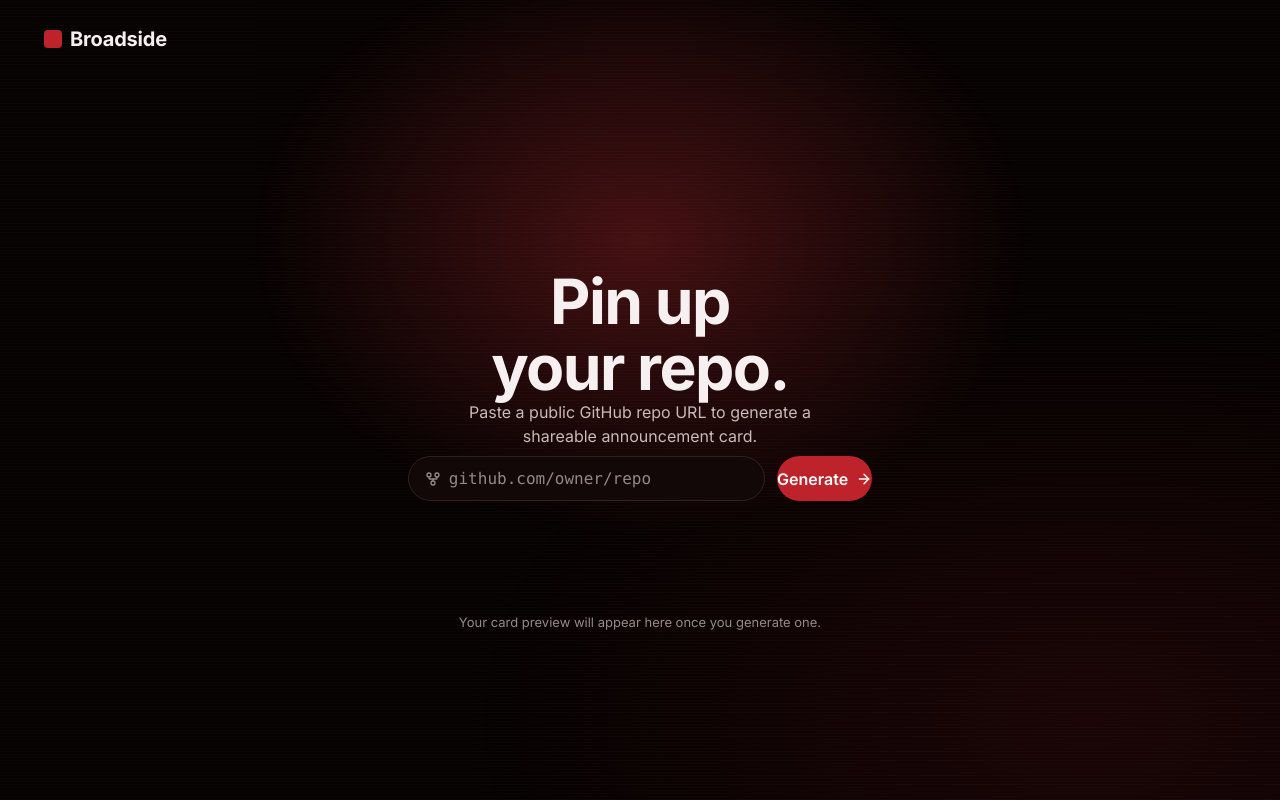
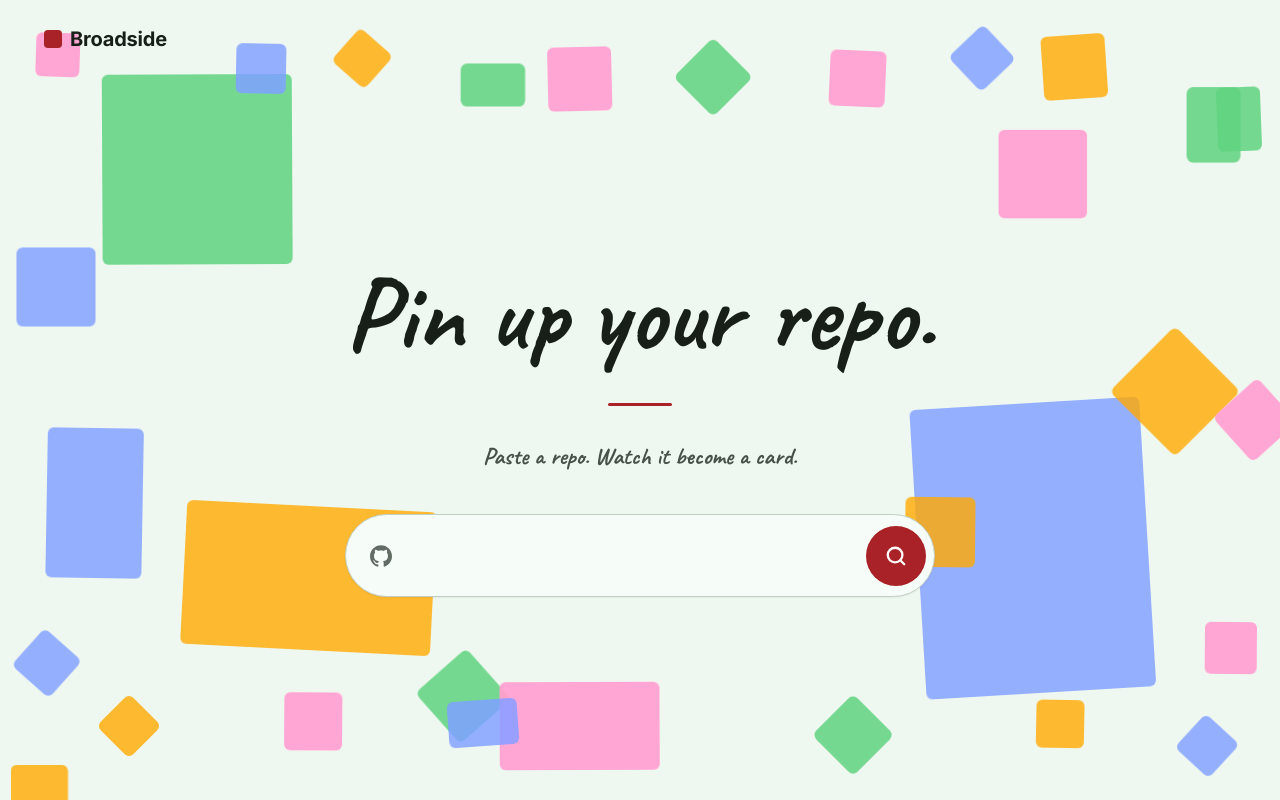
Before and after one commit to CyrilBaah/broadside, a Next.js app: page / in a window 1280 px wide. Built offline with nearby package versions, Linux system fonts and the light colour scheme.

Commit message:
Redesign the landing hero and search bar with handwritten type and a fused GitHub-icon pill

```diff
--- a/src/app/(config-ui)/page.module.css
+++ b/src/app/(config-ui)/page.module.css
@@ -14,63 +14,29 @@
   overflow: hidden;
 }
 
-/* Landing is a deliberate, scoped departure from the product register's
-   restrained light/dark theme: a fixed dark "stage" moment independent of
-   the tool's own theme toggle (which only governs the editor below). */
 .page[data-stage="editor"] {
   background:
     radial-gradient(1100px 700px at 12% -10%, oklch(80% 0.05 var(--hue-ink) / 0.5), transparent 60%),
     var(--bg);
 }
 
+/* Landing gets its own light, sage-tinted stage (the anchor hue from the
+   mosaic palette the drifting shapes pull their colors from) rather than
+   the editor's ink-red-tinted neutrals — the CTA/logo keep --hue-ink so red
+   still reads as the one deliberate brand accent against the soft green. */
 .page[data-stage="landing"] {
-  --bg: oklch(10% 0.014 var(--hue-ink));
-  --surface: oklch(15% 0.018 var(--hue-ink));
-  --surface-2: oklch(19% 0.02 var(--hue-ink));
-  --border: oklch(27% 0.022 var(--hue-ink));
-  --border-strong: oklch(34% 0.026 var(--hue-ink));
-  --ink: oklch(96% 0.006 var(--hue-ink));
-  --ink-muted: oklch(80% 0.014 var(--hue-ink));
-  --ink-faint: oklch(64% 0.017 var(--hue-ink));
-  --accent: oklch(52% 0.19 var(--hue-ink));
-  --accent-strong: oklch(60% 0.18 var(--hue-ink));
-  --accent-on: oklch(99% 0.004 var(--hue-ink));
-  --danger: oklch(70% 0.16 22);
-  color-scheme: dark;
+  --hue-stage: 150;
+  --bg: oklch(97% 0.014 var(--hue-stage));
+  --surface: oklch(94% 0.018 var(--hue-stage));
+  --surface-2: oklch(90% 0.022 var(--hue-stage));
+  --raised: oklch(98.5% 0.01 var(--hue-stage));
+  --border: oklch(84% 0.02 var(--hue-stage));
+  --border-strong: oklch(74% 0.024 var(--hue-stage));
+  --ink: oklch(23% 0.014 var(--hue-stage));
+  --ink-muted: oklch(42% 0.016 var(--hue-stage));
+  --ink-faint: oklch(52% 0.017 var(--hue-stage));
   background: var(--bg);
   overflow: hidden;
-}
-
-.stageGlow {
-  position: absolute;
-  inset: 0;
-  z-index: 0;
-  pointer-events: none;
-  background:
-    radial-gradient(
-      560px 420px at 50% 30%,
-      oklch(58% 0.2 var(--hue-ink) / 0.35),
-      transparent 70%
-    ),
-    radial-gradient(900px 600px at 85% 90%, oklch(50% 0.18 var(--hue-ink) / 0.14), transparent 70%),
-    repeating-linear-gradient(
-      0deg,
-      oklch(100% 0 0 / 0.025) 0px,
-      oklch(100% 0 0 / 0.025) 1px,
-      transparent 1px,
-      transparent 3px
-    );
-  animation: stage-breathe 10s var(--ease-out-quart) infinite;
-}
-
-@keyframes stage-breathe {
-  0%,
-  100% {
-    opacity: 1;
-  }
-  50% {
-    opacity: 0.8;
-  }
 }
 
 .header {
@@ -137,9 +103,9 @@
   display: flex;
   flex-direction: column;
   align-items: center;
-  gap: var(--space-5);
+  gap: var(--space-8);
   text-align: center;
-  max-width: 46ch;
+  max-width: 64ch;
   margin: var(--space-12) auto;
   animation: intro-rise 700ms var(--ease-out-quart) both;
 }
@@ -156,61 +122,79 @@
 }
 
 .title {
-  font-size: clamp(2.5rem, 1.5rem + 3vw, 4.25rem);
-  letter-spacing: -0.025em;
-  line-height: 1.05;
+  font-family: var(--font-script);
+  font-size: clamp(4rem, 2.75rem + 6vw, 6.5rem);
+  font-weight: 700;
+  letter-spacing: 0;
+  line-height: 1.1;
   color: var(--ink);
   text-wrap: balance;
 }
 
-.subtitle {
-  font-size: var(--text-base);
-  color: var(--ink-muted);
-  max-width: 38ch;
+.rule {
+  width: 64px;
+  height: 3px;
+  background: var(--accent);
+  border-radius: var(--radius-full);
 }
 
+.subtitle {
+  font-family: var(--font-script);
+  font-size: 1.5rem;
+  font-weight: 700;
+  color: var(--ink-muted);
+  max-width: 46ch;
+}
+
+/* A single fused control rather than a pill input + a separate floating
+   button — the submit button sits inset inside the same bar so the whole
+   thing reads as one decisive instrument, not two stacked controls. */
 .form {
   display: flex;
-  gap: var(--space-3);
+  align-items: center;
+  gap: var(--space-4);
   width: 100%;
+  max-width: 42rem;
   margin-top: var(--space-2);
+  padding: var(--space-2) var(--space-2) var(--space-2) var(--space-6);
+  background: var(--raised);
+  border: 1px solid var(--border);
+  border-radius: var(--radius-full);
+  box-shadow: var(--shadow-sm);
+  transition:
+    border-color var(--duration-fast) var(--ease-out-quart),
+    box-shadow var(--duration-fast) var(--ease-out-quart);
 }
 
-.inputRow {
-  flex: 1;
-  min-width: 0;
-  display: flex;
-  align-items: center;
-  gap: var(--space-2);
-  padding: 0 var(--space-4);
-  background: var(--surface);
-  border: 1px solid var(--border);
-  border-radius: var(--radius-full);
-  transition: border-color var(--duration-fast) var(--ease-out-quart);
+.form:hover {
+  border-color: var(--border-strong);
+  box-shadow: var(--shadow-md);
 }
 
-.inputRow:hover {
-  border-color: var(--border-strong);
+.form:has(.input:focus-visible) {
+  border-color: var(--accent);
+  box-shadow: 0 0 0 4px var(--accent-wash), var(--shadow-md);
 }
 
-.inputRow:has(.input:focus-visible) {
-  border-color: var(--accent);
-}
-
-.inputRow[data-invalid] {
+.form[data-invalid] {
   border-color: var(--danger);
 }
 
 .inputIcon {
   flex-shrink: 0;
   color: var(--ink-faint);
+  transition: color var(--duration-fast) var(--ease-out-quart);
+}
+
+.form:has(.input:focus-visible) .inputIcon {
+  color: var(--accent);
 }
 
 .input {
   flex: 1;
   min-width: 0;
-  padding: var(--space-3) 0;
-  font-size: var(--text-base);
+  padding: var(--space-4) 0;
+  font-size: var(--text-xl);
   font-family: var(--font-mono);
   background: transparent;
   border: none;
@@ -223,18 +207,17 @@
 }
 
 .submit {
-  display: inline-flex;
+  flex-shrink: 0;
+  width: 60px;
+  height: 60px;
+  display: flex;
   align-items: center;
-  gap: var(--space-2);
-  padding: var(--space-3) var(--space-5);
-  font-size: var(--text-base);
-  font-weight: 600;
+  justify-content: center;
   color: var(--accent-on);
   background: var(--accent);
   border: none;
   border-radius: var(--radius-full);
   cursor: pointer;
-  white-space: nowrap;
   transition:
     background-color var(--duration-fast) var(--ease-out-quart),
     transform var(--duration-fast) var(--ease-out-quart);
@@ -245,7 +228,7 @@
 }
 
 .submit:active {
-  transform: scale(0.97);
+  transform: scale(0.96);
 }
 
 /* Deliberately not flex: as a flex item of `.intro` this would be blockified
@@ -262,12 +245,6 @@
   display: inline-block;
   vertical-align: -2px;
   margin-right: var(--space-2);
-}
-
-.placeholder {
-  text-align: center;
-  color: var(--ink-faint);
-  font-size: var(--text-sm);
 }
 
 /* Flex, not grid: a 2-row grid with optionsPanel spanning both rows lets
@@ -343,13 +320,10 @@
     animation: none;
   }
 
-  .stageGlow {
-    animation: none;
-  }
-
   .input,
   .submit,
-  .inputRow {
+  .form,
+  .inputIcon {
     transition: none;
   }
 }
@@ -382,15 +356,20 @@
 
 @media (max-width: 640px) {
   .title {
-    font-size: clamp(2rem, 1.5rem + 4vw, 2.75rem);
+    font-size: clamp(2.75rem, 2rem + 6vw, 4rem);
   }
 
   .form {
-    flex-direction: column;
+    padding-left: var(--space-4);
+  }
+
+  .input {
+    font-size: var(--text-lg);
   }
 
   .submit {
-    justify-content: center;
+    width: 50px;
+    height: 50px;
   }
 
   .header {
--- a/src/app/(config-ui)/page.tsx
+++ b/src/app/(config-ui)/page.tsx
@@ -1,7 +1,9 @@
 "use client";
 
-import { AlertCircle, ArrowRight, GitFork } from "lucide-react";
+import { AlertCircle, Search } from "lucide-react";
 import { useState, type FormEvent } from "react";
+import { GithubIcon } from "@/components/icons/GithubIcon";
+import { DriftBackdrop } from "@/components/landing/DriftBackdrop";
 import { CardPreview } from "@/components/card-preview/CardPreview";
 import { CustomizationPanel } from "@/components/customization-panel/CustomizationPanel";
 import { DescriptionOverride } from "@/components/customization-panel/DescriptionOverride";
@@ -41,7 +43,7 @@ export default function ConfigUiPage() {
 
   return (
     <div className={styles.page} data-stage={config ? "editor" : "landing"}>
-      {!config ? <div className={styles.stageGlow} aria-hidden="true" /> : null}
+      <DriftBackdrop />
 
       <header className={styles.header}>
         <div className={styles.wordmark}>
@@ -55,27 +57,26 @@ export default function ConfigUiPage() {
         {!config ? (
           <section className={styles.intro}>
             <h1 className={styles.title}>Pin up your repo.</h1>
-            <p className={styles.subtitle}>
-              Paste a public GitHub repo URL to generate a shareable announcement card.
-            </p>
+            <span className={styles.rule} aria-hidden="true" />
+            <p className={styles.subtitle}>Paste a repo. Watch it become a card.</p>
 
-            <form onSubmit={handleSubmit} className={styles.form}>
-              <div className={styles.inputRow} data-invalid={parseError ? true : undefined}>
-                <GitFork size={16} strokeWidth={2} className={styles.inputIcon} aria-hidden="true" />
+            <form
+              onSubmit={handleSubmit}
+              className={styles.form}
+              data-invalid={parseError ? true : undefined}
+            >
+              <GithubIcon size={22} className={styles.inputIcon} />
               <input
                 type="text"
                 value={url}
                 onChange={(event) => setUrl(event.target.value)}
-                  placeholder="github.com/owner/repo"
                 aria-label="GitHub repo URL"
                 aria-invalid={parseError ? true : undefined}
                 aria-describedby={parseError ? "url-error" : undefined}
                 className={styles.input}
               />
-              </div>
-              <button type="submit" className={styles.submit}>
-                Generate
-                <ArrowRight size={16} strokeWidth={2.25} aria-hidden="true" />
+              <button type="submit" className={styles.submit} aria-label="Generate card">
+                <Search size={22} strokeWidth={2.5} aria-hidden="true" />
               </button>
             </form>
 
@@ -135,8 +136,6 @@ export default function ConfigUiPage() {
               />
             </div>
           </section>
-        ) : !parseError ? (
-          <p className={styles.placeholder}>Your card preview will appear here once you generate one.</p>
         ) : null}
       </main>
     </div>
```
Lines whose indentation alone changed are shown as unchanged.
